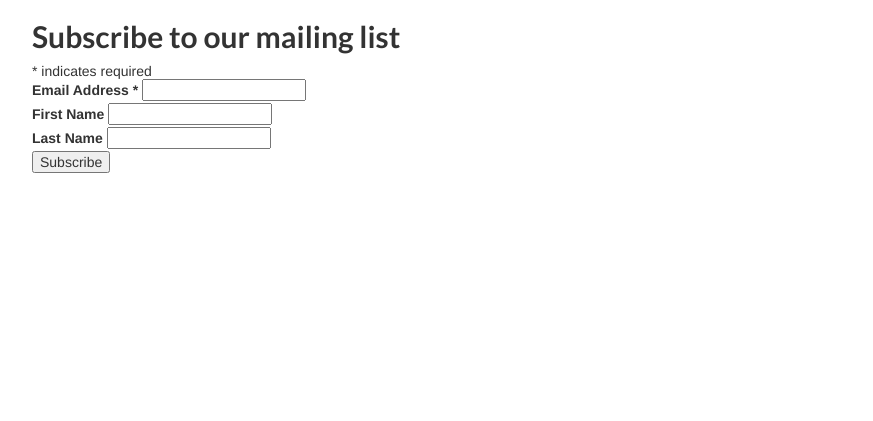
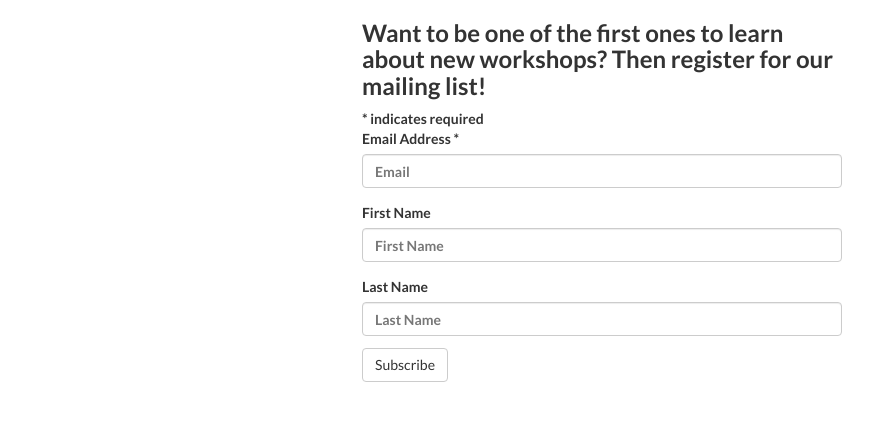
Before and after one commit to mobile-academy/mobile-academy.github.io, a Jekyll site: the page built from register.html, in a window 1280 px wide. Shown: the top 421 px of the page, without its empty margins (38-911 px from the left). Built offline with Jekyll 4.4.1, drawn with Linux system fonts in a browser that asks for light colours; comment, search, counter and statistics services are not loaded.

Commit message:
Better form

```diff
--- a/_layouts/register.html
+++ b/_layouts/register.html
@@ -4,36 +4,25 @@
 
 <body>
   <div class="container">
-    <!-- Begin MailChimp Signup Form -->
-    <link href="//cdn-images.mailchimp.com/embedcode/classic-081711.css" rel="stylesheet" type="text/css">
-    <style type="text/css">
-      #mc_embed_signup {
-        background: #fff;
-        clear: left;
-        font: 14px Helvetica, Arial, sans-serif;
-      }
-      /* Add your own MailChimp form style overrides in your site stylesheet or in this style block.
-    	   We recommend moving this block and the preceding CSS link to the HEAD of your HTML file. */
-    </style>
-    <div id="mc_embed_signup">
-      <form action="//mobile-academy.us12.list-manage.com/subscribe/post?u=0afcbec8483d66e884e504e60&amp;id=a13170e171" method="post" id="mc-embedded-subscribe-form" name="mc-embedded-subscribe-form" class="validate" target="_blank" novalidate>
+    <div class="form-container" <form action="//mobile-academy.us12.list-manage.com/subscribe/post?u=0afcbec8483d66e884e504e60&amp;id=a13170e171" method="post" id="mc-embedded-subscribe-form" name="mc-embedded-subscribe-form" class="validate" target="_blank"
+    novalidate>
       <div id="mc_embed_signup_scroll">
-          <h2>Subscribe to our mailing list</h2>
+        <h3>Want to be one of the first ones to learn about new workshops? Then register for our mailing list!</h3>
         <div class="indicates-required">
           <span class="asterisk">*</span> indicates required</div>
-          <div class="mc-field-group">
+        <div class="form-group">
           <label for="mce-EMAIL">Email Address
             <span class="asterisk">*</span>
           </label>
-            <input type="email" value="" name="EMAIL" class="required email" id="mce-EMAIL">
+          <input type="email" value="" name="EMAIL" class="form-control" id="mce-EMAIL" placeholder="Email">
         </div>
-          <div class="mc-field-group">
+        <div class="form-group">
           <label for="mce-FNAME">First Name </label>
-            <input type="text" value="" name="FNAME" class="" id="mce-FNAME">
+          <input type="text" value="" name="FNAME" class="form-control" id="mce-FNAME" placeholder="First Name">
         </div>
         <div class="mc-field-group">
           <label for="mce-LNAME">Last Name </label>
-            <input type="text" value="" name="LNAME" class="" id="mce-LNAME">
+          <input type="text" value="" name="LNAME" class="form-control" id="mce-LNAME" placeholder="Last Name">
         </div>
         <div id="mce-responses" class="clear">
           <div class="response" id="mce-error-response" style="display:none"></div>
@@ -44,11 +33,12 @@
           <input type="text" name="b_0afcbec8483d66e884e504e60_a13170e171" tabindex="-1" value="">
         </div>
         <div class="clear">
-            <input type="submit" value="Subscribe" name="subscribe" id="mc-embedded-subscribe" class="button">
+          <div class="form-button-margin">
+            <input type="submit" value="Subscribe" name="subscribe" id="mc-embedded-subscribe" class="btn btn-default">
+          </div>
         </div>
       </div>
       </form>
-    </div>
       <script type='text/javascript' src='//s3.amazonaws.com/downloads.mailchimp.com/js/mc-validate.js'></script>
       <script type='text/javascript'>
         (function($) {
@@ -65,6 +55,7 @@
       </script>
       <!--End mc_embed_signup-->
     </div>
+  </div>
 </body>
 
 </html>
--- a/css/landing-page.css
+++ b/css/landing-page.css
@@ -120,6 +120,17 @@ h6 {
     padding-bottom: 2%;
 }
 
+/* Form */
+.form-container {
+  margin-left: auto;
+  margin-right: auto;
+  max-width: 480px;
+}
+
+.form-button-margin {
+  margin-top: 12px;
+  margin-bottom: 12px;
+}
 
 @media(max-width:767px) {
     .intro-message {
```
Lines whose indentation alone changed are shown as unchanged.
